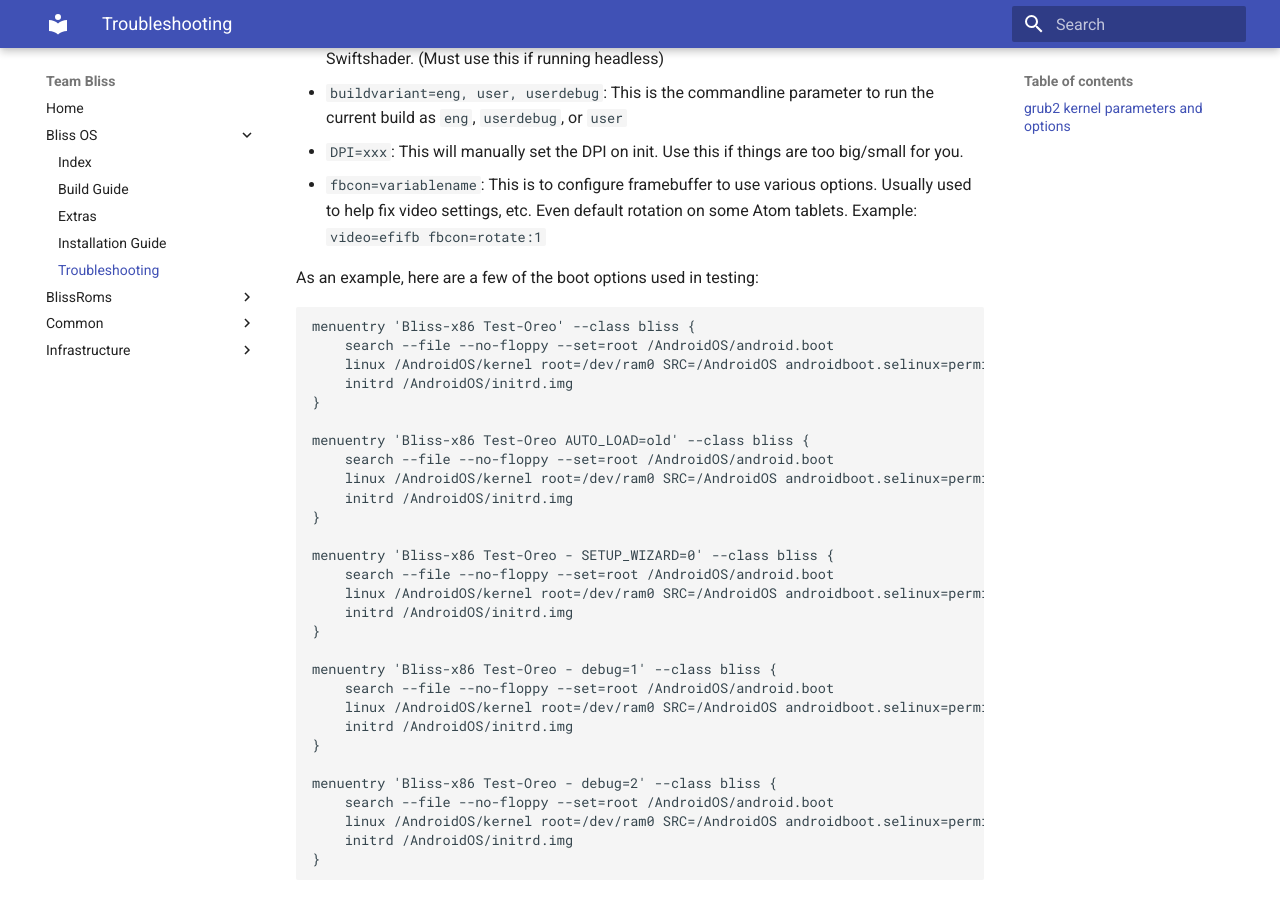
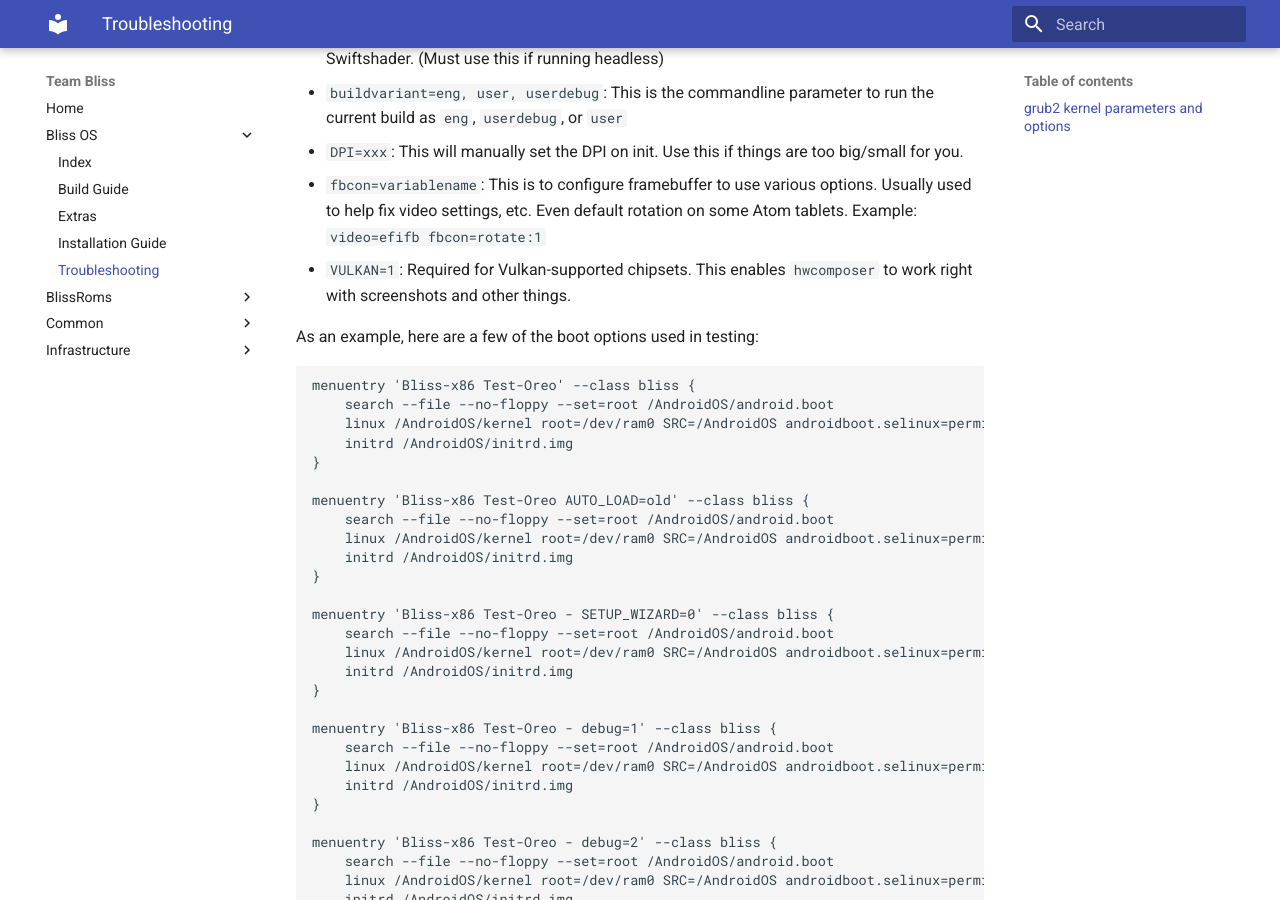
Before and after one commit to BlissRoms/Documentation-old, an MkDocs documentation site: the page built from docs/Bliss OS/troubleshooting.md, in a window 1280 px wide and 900 px high, scrolled down 1322 px. Built offline with MkDocs 1.6.1 and Material for MkDocs 9.7.7, drawn with Linux system fonts in a browser that asks for light colours.

Commit message:
Bliss OS: Vulkan boot parameter
Change-Id: I549a426861cf6c4c24844d8abfb74e28e75e46b7

```diff
--- a/docs/Bliss OS/troubleshooting.md
+++ b/docs/Bliss OS/troubleshooting.md
@@ -34,6 +34,7 @@ Brief options overview:
  - `buildvariant=eng, user, userdebug`: This is the commandline parameter to run the current build as `eng`, `userdebug`, or `user`
  - `DPI=xxx`: This will manually set the DPI on init. Use this if things are too big/small for you.
  - `fbcon=variablename`: This is to configure framebuffer to use various options. Usually used to help fix video settings, etc. Even default rotation on some Atom tablets. Example: `video=efifb fbcon=rotate:1`
+ - `VULKAN=1`: Required for Vulkan-supported chipsets. This enables `hwcomposer` to work right with screenshots and other things.
 
 As an example, here are a few of the boot options used in testing:
 
```
